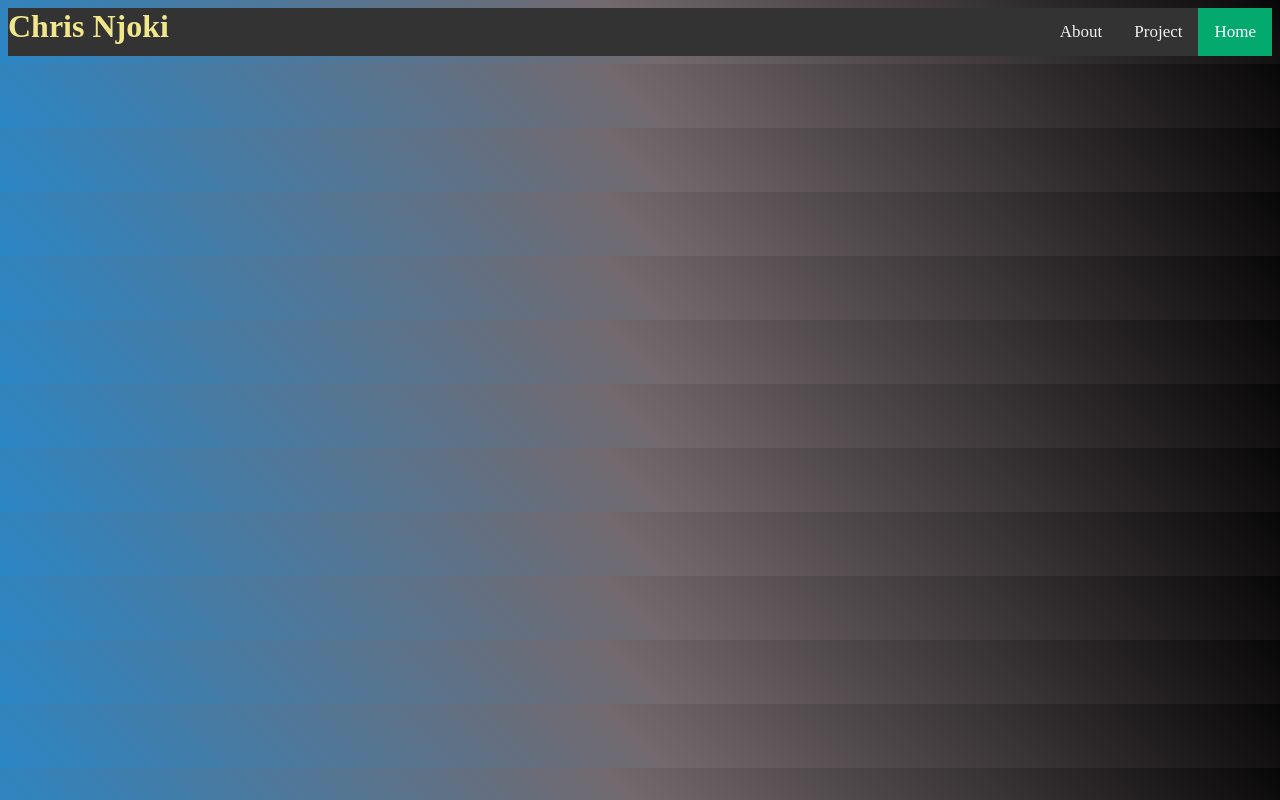
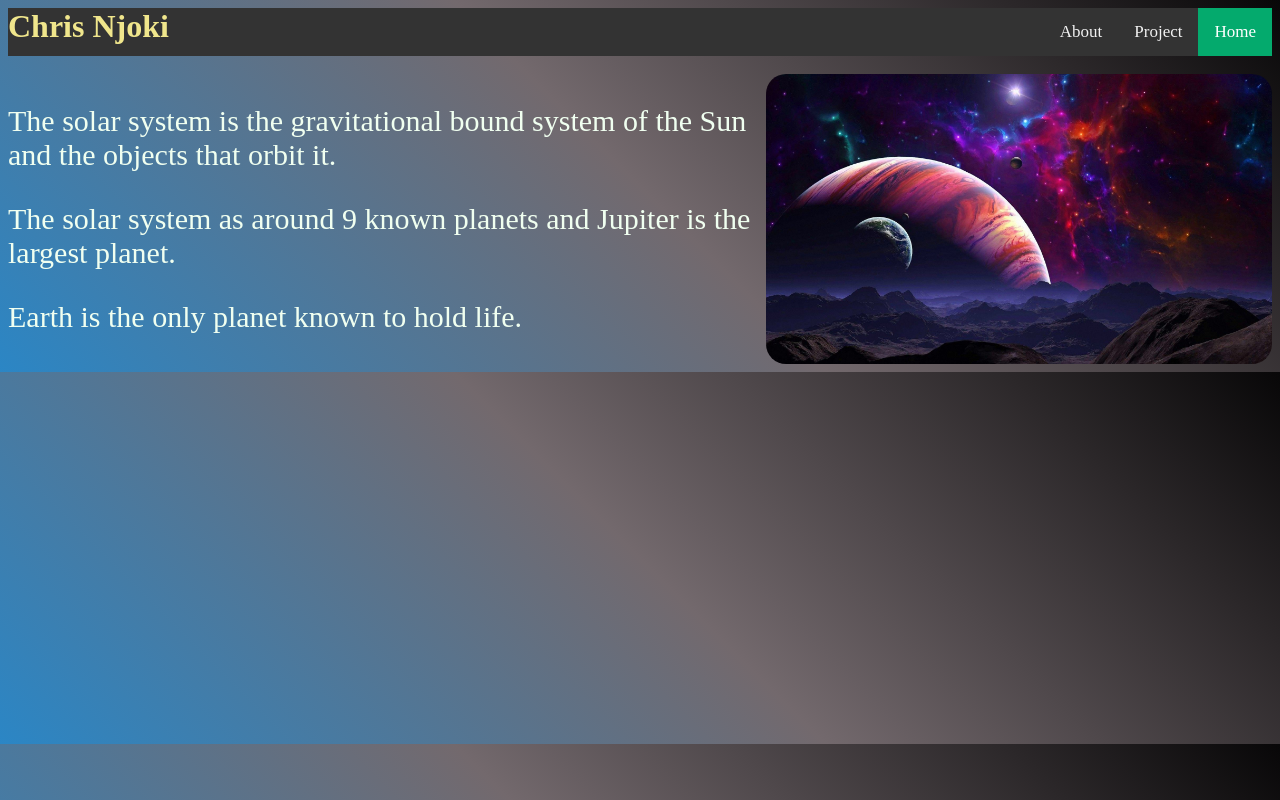
Before and after one commit to chrisnjoki/prtfolio-landing-page, a plain HTML site: page projects.html in a window 1280 px wide. Drawn offline with Linux system fonts and the light colour scheme.

Commit message:
added galaxy image

```diff
--- a/projects.html
+++ b/projects.html
@@ -7,11 +7,20 @@
     <title>Projects</title>
     <link rel="stylesheet" href="style.css">
 </head>
-<body>
+<body class="background">
     <div class="topnav">
         <a class="active" href="./index.html">Home</a>
         <a href="./projects.html">Project</a>
         <a href="./aboutme.html">About</a>
         <h1>Chris Njoki</h1>
+    </div>  <br>
+    <div class="main">
+        <div class="child">
+            <p>The solar system is the gravitational bound system of the Sun and the objects that orbit it.</p>
+            <p>The solar system as around 9 known planets and Jupiter is the largest planet.</p>
+            <p>Earth is the only planet known to hold life.</p>
+        </div>
+    <img src="./images/Galaxy.jpg" width="40%">
     </div>
+
 </body>
--- a/style.css
+++ b/style.css
@@ -41,7 +41,19 @@ body{
       color:brown;
       font-size: xx-large;
       font-weight: 200;
+      font-family: Georgia, 'Times New Roman', Times, serif;
   }
   p{
       color: honeydew;
   }
+
+  .main{
+      display: flex;
+      justify-content: space-evenly;
+  }
+.child{
+    font-size: 30px;
+}
+img{
+    border-radius: 20px;
+}
```
Also changed, not shown: index.html (+4 -3 lines), images/Galaxy.jpg (added).
